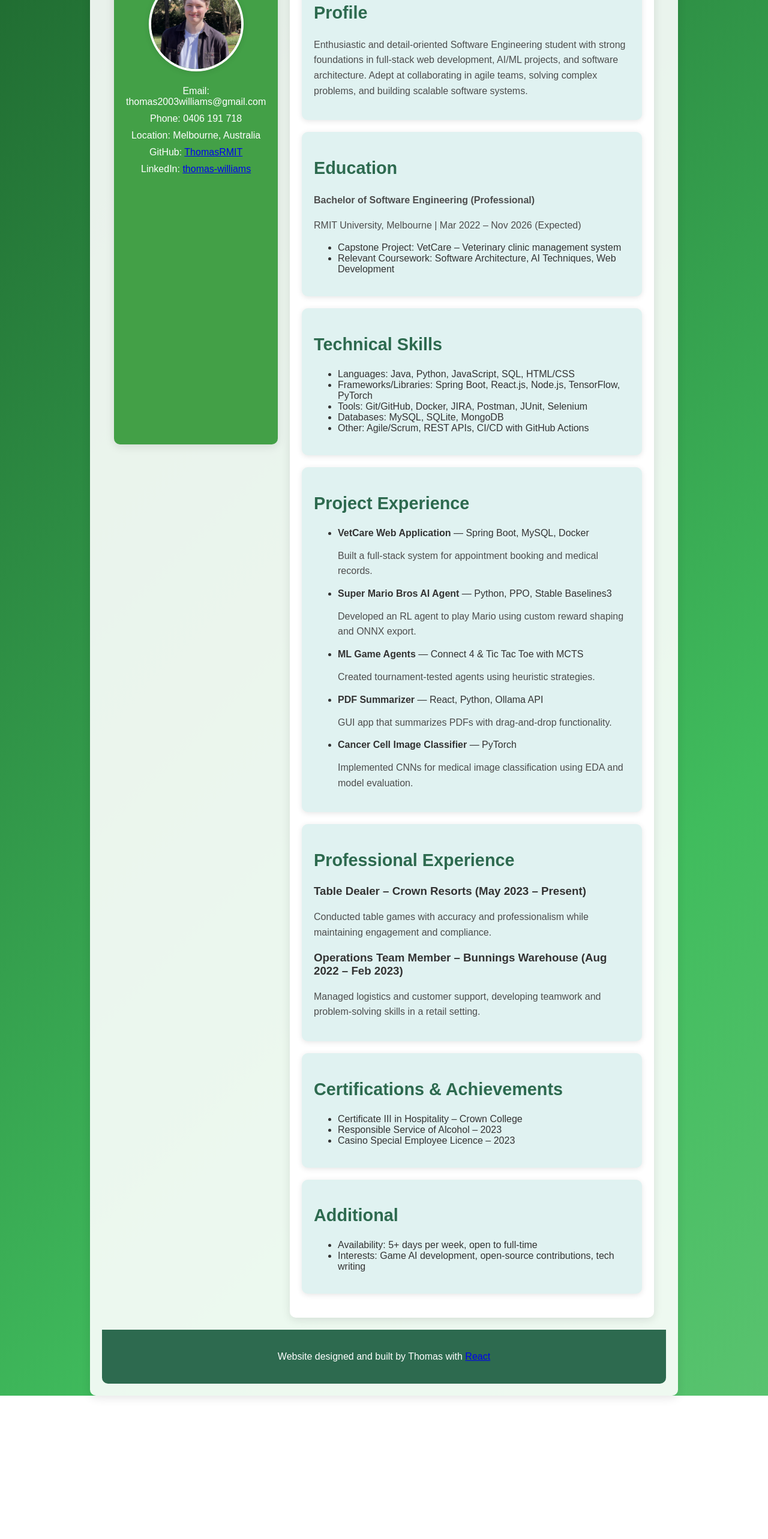
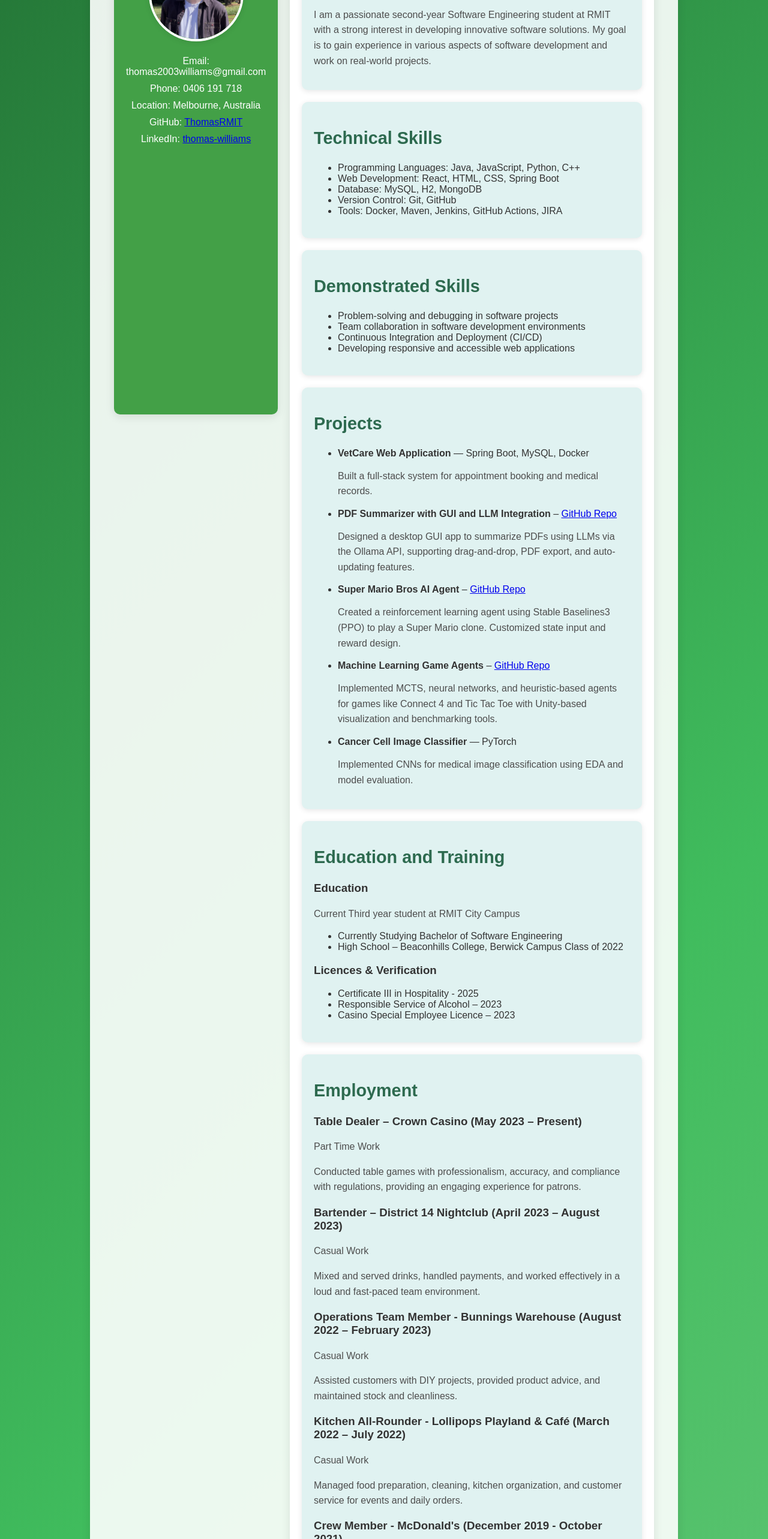
Before and after one commit to ThomasRMIT/personal-website, a React (Create React App) app: page / in a window 1280 px wide. Shown: the part 234-2800 px from the top of the page at 60% size. Before the commit the page ends 2561 px from the top, so only its background shows below. Built offline with nearby package versions, Linux system fonts and the light colour scheme.

Commit message:
updated site security

```diff
--- a/package.json
+++ b/package.json
@@ -2,7 +2,7 @@
   "name": "personal-website",
   "version": "0.1.0",
   "private": true,
-  "homepage": "http://thomaswilliams.dev",
+  "homepage": "https://thomaswilliams.dev",
   "dependencies": {
     "@testing-library/jest-dom": "^5.17.0",
     "@testing-library/react": "^13.4.0",
@@ -39,6 +39,6 @@
     ]
   },
   "devDependencies": {
-    "gh-pages": "^6.2.0"
+    "gh-pages": "^6.3.0"
   }
 }
--- a/src/App.js
+++ b/src/App.js
@@ -19,12 +19,13 @@ function App() {
 
   return (
     <div className="container">
+      {/* Header */}
       <header className="header">
         <h1>Thomas Williams</h1>
-        <p>Software Engineering Student | Game AI Enthusiast | Full-Stack Developer</p>
       </header>
 
       <div className="content-wrapper">
+        {/* Left Sidebar */}
         <aside className="sidebar">
           <div className="profile-picture-wrapper">
             <img
@@ -47,53 +48,59 @@ function App() {
           </div>
         </aside>
 
+        {/* Main Content */}
         <main className="main-content">
+          {/* About Me */}
           <section className="content-section content-container">
-            <h2>Profile</h2>
+            <h2>About Me</h2>
             <p>
-              Enthusiastic and detail-oriented Software Engineering student with strong foundations in full-stack web development, AI/ML projects, and software architecture. Adept at collaborating in agile teams, solving complex problems, and building scalable software systems.
+              I am a passionate second-year Software Engineering student at RMIT with a strong interest in
+              developing innovative software solutions. My goal is to gain experience in various aspects of software development and work on real-world projects.
             </p>
           </section>
 
+          {/* Technical Skills */}
           <section className="content-section content-container">
-            <h2>Education</h2>
-            <p><strong>Bachelor of Software Engineering (Professional)</strong></p>
-            <p>RMIT University, Melbourne | Mar 2022 – Nov 2026 (Expected)</p>
+            <h2>Technical Skills</h2>
             <ul>
-              <li>Capstone Project: VetCare – Veterinary clinic management system</li>
-              <li>Relevant Coursework: Software Architecture, AI Techniques, Web Development</li>
+              <li>Programming Languages: Java, JavaScript, Python, C++</li>
+              <li>Web Development: React, HTML, CSS, Spring Boot</li>
+              <li>Database: MySQL, H2, MongoDB</li>
+              <li>Version Control: Git, GitHub</li>
+              <li>Tools: Docker, Maven, Jenkins, GitHub Actions, JIRA</li>
             </ul>
           </section>
 
+          {/* Demonstrated Skills */}
           <section className="content-section content-container">
-            <h2>Technical Skills</h2>
+            <h2>Demonstrated Skills</h2>
             <ul>
-              <li>Languages: Java, Python, JavaScript, SQL, HTML/CSS</li>
-              <li>Frameworks/Libraries: Spring Boot, React.js, Node.js, TensorFlow, PyTorch</li>
-              <li>Tools: Git/GitHub, Docker, JIRA, Postman, JUnit, Selenium</li>
-              <li>Databases: MySQL, SQLite, MongoDB</li>
-              <li>Other: Agile/Scrum, REST APIs, CI/CD with GitHub Actions</li>
+              <li>Problem-solving and debugging in software projects</li>
+              <li>Team collaboration in software development environments</li>
+              <li>Continuous Integration and Deployment (CI/CD)</li>
+              <li>Developing responsive and accessible web applications</li>
             </ul>
           </section>
 
+          {/* Projects */}
           <section className="content-section content-container">
-            <h2>Project Experience</h2>
+            <h2>Projects</h2>
             <ul>
               <li>
                 <strong>VetCare Web Application</strong> — Spring Boot, MySQL, Docker
                 <p>Built a full-stack system for appointment booking and medical records.</p>
               </li>
               <li>
-                <strong>Super Mario Bros AI Agent</strong> — Python, PPO, Stable Baselines3
-                <p>Developed an RL agent to play Mario using custom reward shaping and ONNX export.</p>
+                <strong>PDF Summarizer with GUI and LLM Integration</strong> – <a href="https://github.com/ThomasRMIT/pdf-summarizer" target="_blank" rel="noopener noreferrer">GitHub Repo</a>
+                <p>Designed a desktop GUI app to summarize PDFs using LLMs via the Ollama API, supporting drag-and-drop, PDF export, and auto-updating features.</p>
               </li>
               <li>
-                <strong>ML Game Agents</strong> — Connect 4 & Tic Tac Toe with MCTS
-                <p>Created tournament-tested agents using heuristic strategies.</p>
+                <strong>Super Mario Bros AI Agent</strong> – <a href="https://github.com/ThomasRMIT/SuperMarioBrosAI" target="_blank" rel="noopener noreferrer">GitHub Repo</a>
+                <p>Created a reinforcement learning agent using Stable Baselines3 (PPO) to play a Super Mario clone. Customized state input and reward design.</p>
               </li>
               <li>
-                <strong>PDF Summarizer</strong> — React, Python, Ollama API
-                <p>GUI app that summarizes PDFs with drag-and-drop functionality.</p>
+                <strong>Machine Learning Game Agents</strong> – <a href="https://github.com/ThomasRMIT/ml-games" target="_blank" rel="noopener noreferrer">GitHub Repo</a>
+                <p>Implemented MCTS, neural networks, and heuristic-based agents for games like Connect 4 and Tic Tac Toe with Unity-based visualization and benchmarking tools.</p>
               </li>
               <li>
                 <strong>Cancer Cell Image Classifier</strong> — PyTorch
@@ -102,34 +109,61 @@ function App() {
             </ul>
           </section>
 
+          {/* Education and Training */}
           <section className="content-section content-container">
-            <h2>Professional Experience</h2>
-            <h3>Table Dealer – Crown Resorts (May 2023 – Present)</h3>
-            <p>Conducted table games with accuracy and professionalism while maintaining engagement and compliance.</p>
+            <h2>Education and Training</h2>
+            <h3>Education</h3>
+            <p>Current Third year student at RMIT City Campus</p>
+            <ul>
+              <li>Currently Studying Bachelor of Software Engineering</li>
+              <li>High School – Beaconhills College, Berwick Campus Class of 2022</li>
+            </ul>
 
-            <h3>Operations Team Member – Bunnings Warehouse (Aug 2022 – Feb 2023)</h3>
-            <p>Managed logistics and customer support, developing teamwork and problem-solving skills in a retail setting.</p>
-          </section>
-
-          <section className="content-section content-container">
-            <h2>Certifications & Achievements</h2>
+            <h3>Licences & Verification</h3>
             <ul>
-              <li>Certificate III in Hospitality – Crown College</li>
+              <li>Certificate III in Hospitality - 2025</li>
               <li>Responsible Service of Alcohol – 2023</li>
               <li>Casino Special Employee Licence – 2023</li>
             </ul>
           </section>
 
+          {/* Employment */}
           <section className="content-section content-container">
-            <h2>Additional</h2>
-            <ul>
-              <li>Availability: 5+ days per week, open to full-time</li>
-              <li>Interests: Game AI development, open-source contributions, tech writing</li>
-            </ul>
+            <h2>Employment</h2>
+            <h3>Table Dealer – Crown Casino (May 2023 – Present)</h3>
+            <p>Part Time Work</p>
+            <p>Conducted table games with professionalism, accuracy, and compliance with regulations, providing an engaging experience for patrons.</p>
+
+            <h3>Bartender – District 14 Nightclub (April 2023 – August 2023)</h3>
+            <p>Casual Work</p>
+            <p>Mixed and served drinks, handled payments, and worked effectively in a loud and fast-paced team environment.</p>
+
+            <h3>Operations Team Member - Bunnings Warehouse (August 2022 – February 2023)</h3>
+            <p>Casual Work</p>
+            <p>Assisted customers with DIY projects, provided product advice, and maintained stock and cleanliness.</p>
+
+            <h3>Kitchen All-Rounder - Lollipops Playland & Café (March 2022 – July 2022)</h3>
+            <p>Casual Work</p>
+            <p>Managed food preparation, cleaning, kitchen organization, and customer service for events and daily orders.</p>
+
+            <h3>Crew Member - McDonald's (December 2019 - October 2021)</h3>
+            <p>Casual Work</p>
+            <p>Prepared food, maintained hygiene standards, and delivered customer service as part of a fast-paced team.</p>
+
+            <h3>Volunteer - The Smith Family (May 2018 - September 2018)</h3>
+            <p>Volunteering</p>
+            <p>Provided reading support to students with literacy difficulties via a structured peer program.</p>
+          </section>
+
+          {/* Availability */}
+          <section className="content-section content-container">
+            <h2>Availability</h2>
+            <p>Monday - Sunday: All Day</p>
           </section>
         </main>
       </div>
 
+      {/* Footer */}
       <footer className="footer">
         <p>
           Website designed and built by Thomas with <a href="https://reactjs.org/" target="_blank" rel="noopener noreferrer">React</a>
```
Also changed, not shown: 1 other file (tests, documents, lock files or other folders).
